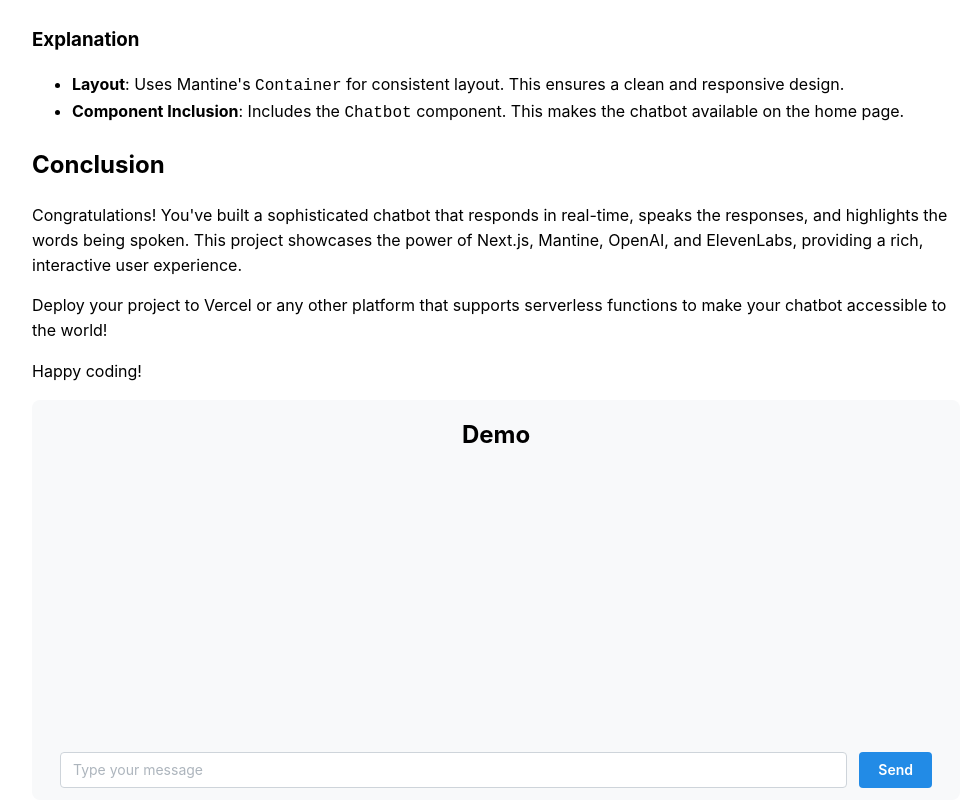
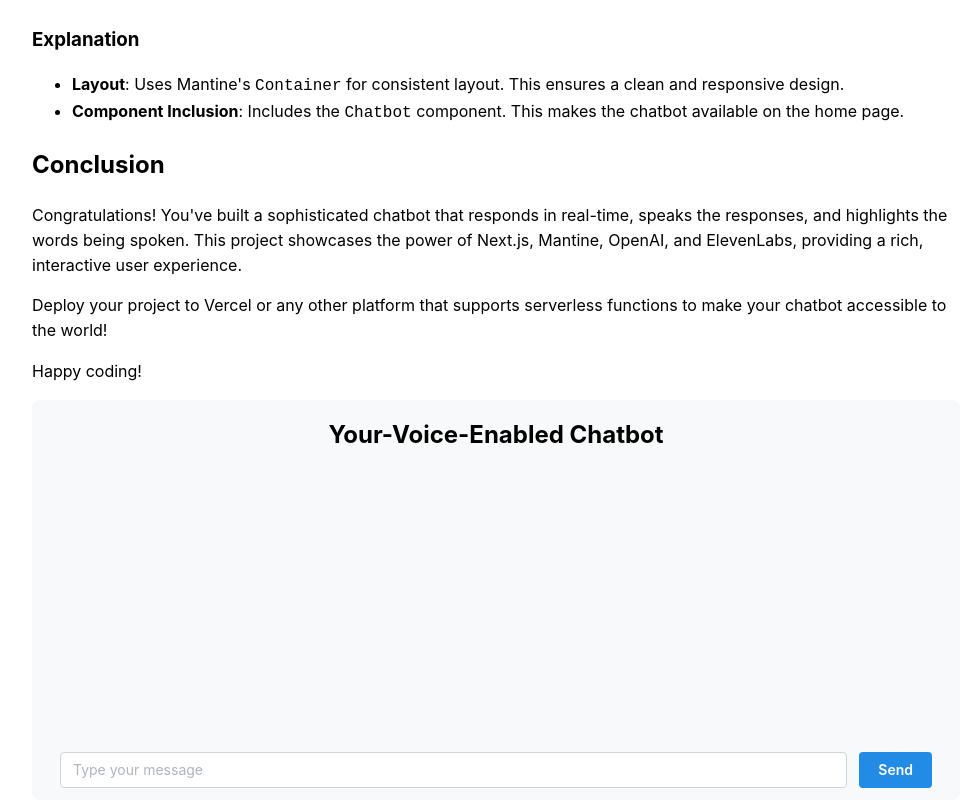
Before and after one commit to valdrox/chat-streamer, a Next.js app: page / in a window 1280 px wide. Shown: the part 4108-4908 px from the top of the page, without its empty margins (144-1122 px from the left). Built offline with nearby package versions, Linux system fonts and the light colour scheme.

Commit message:
renames bot demo

```diff
--- a/components/Chatbot.tsx
+++ b/components/Chatbot.tsx
@@ -45,7 +45,7 @@ const Chatbot = () => {
           fw={700}
           style={{ fontSize: '1.5rem', marginBottom: theme.spacing.md }}
         >
-          Demo
+          Your-Voice-Enabled Chatbot
         </Text>
         <Stack gap="md">
           {messages.map((msg, index) => (
```
